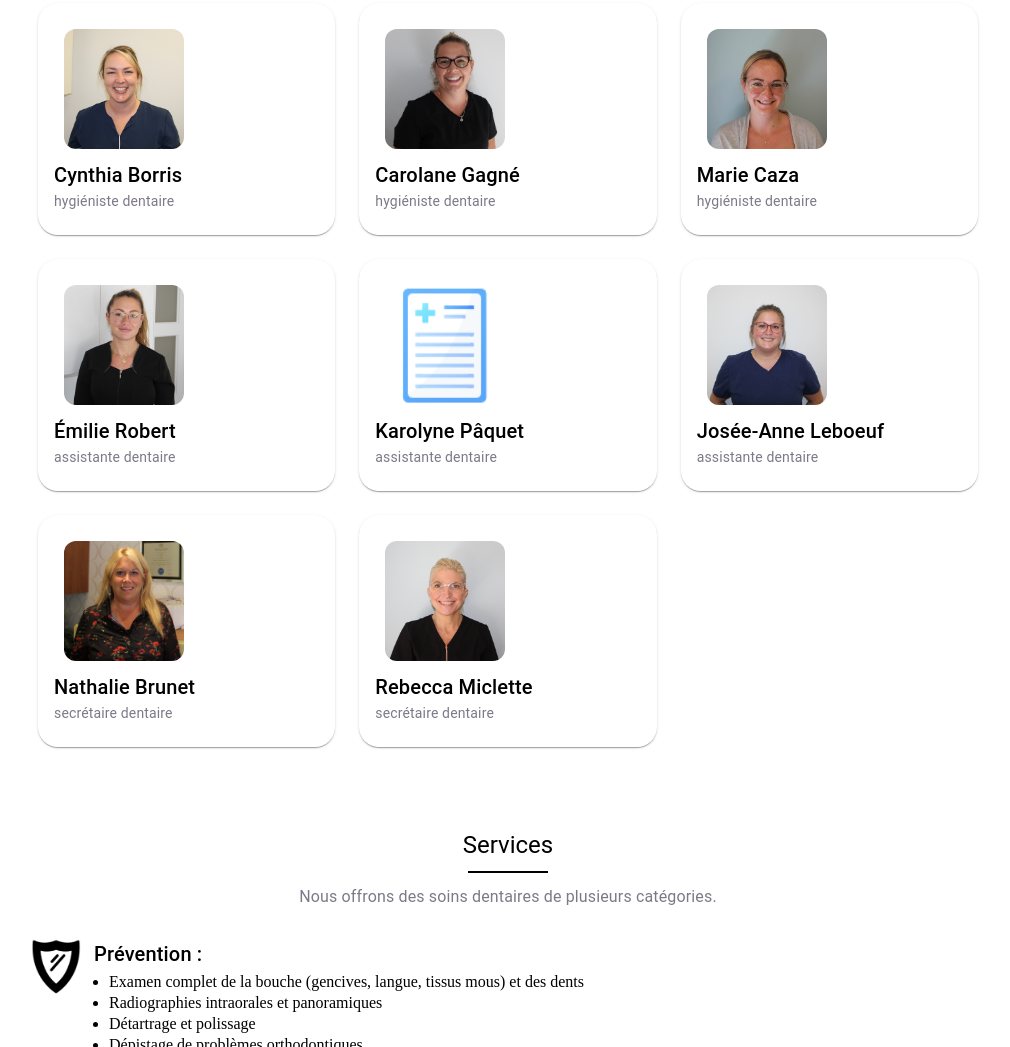
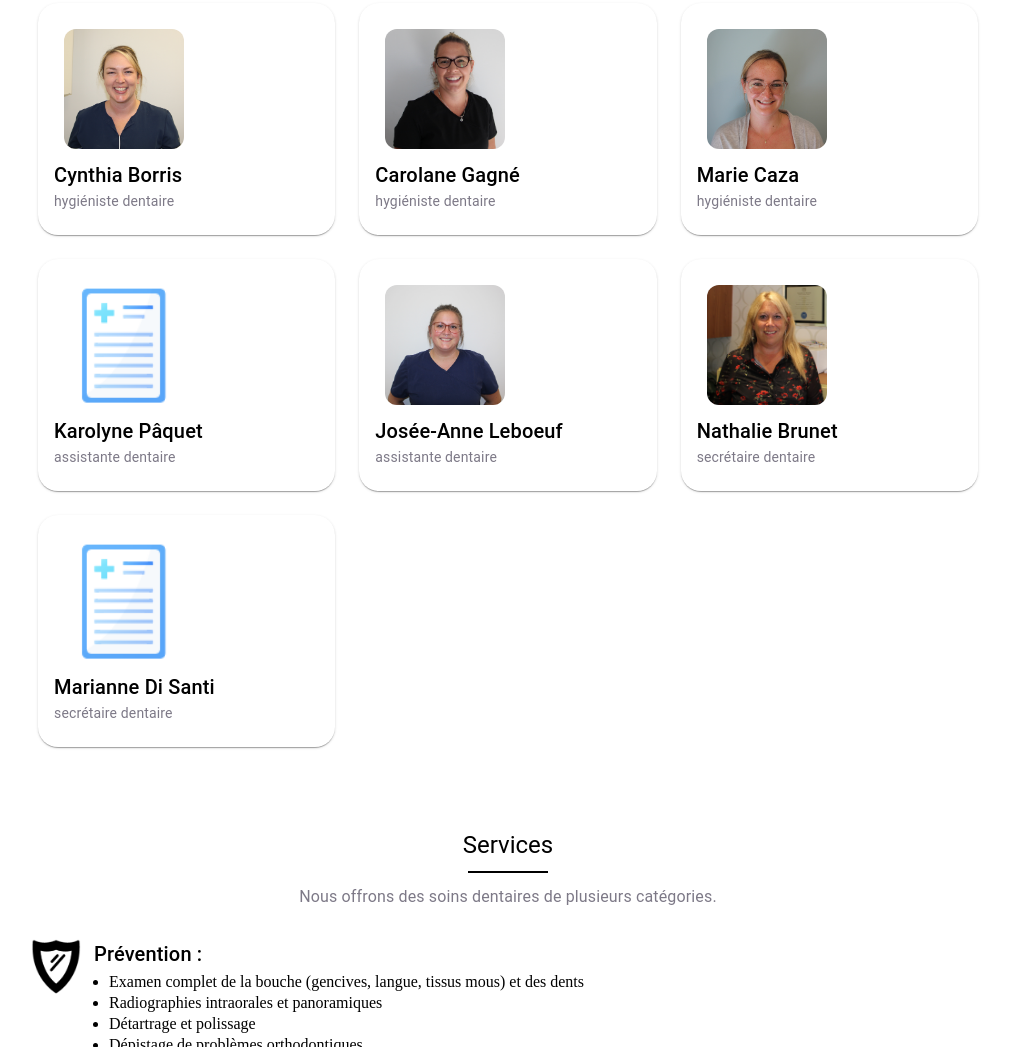
Before and after one commit to PascalOuimet/clinique-dentaire-allard-et-associes, a Gatsby site: page / in a window 1280 px wide. Shown: the part 893-1940 px from the top of the page, without its empty margins (132-1142 px from the left). Built offline with nearby package versions, Linux system fonts and the light colour scheme; Gatsby itself is replaced by a stand-in of ours.

Commit message:
Remove Rebecca and Emilie and add Marianne

```diff
--- a/src/components/team.tsx
+++ b/src/components/team.tsx
@@ -49,32 +49,26 @@ const Team = () => {
     },
     {
       id: 7,
-      image: "staff/emilie.jpg",
-      title: "Émilie Robert",
-      description: "assistante dentaire",
-    },
-    {
-      id: 8,
       image: "tracking-icon.png",
       title: "Karolyne Pâquet",
       description: "assistante dentaire",
     },
     {
-      id: 9,
+      id: 8,
       image: "staff/josee_anne.jpg",
       title: "Josée-Anne Leboeuf",
       description: "assistante dentaire",
     },
     {
-      id: 10,
+      id: 9,
       image: "staff/nathalie.jpg",
       title: "Nathalie Brunet",
       description: "secrétaire dentaire",
     },
     {
-      id: 11,
-      image: "staff/rebecca.jpg",
-      title: "Rebecca Miclette",
+      id: 10,
+      image: "tracking-icon.png",
+      title: "Marianne Di Santi",
       description: "secrétaire dentaire",
     }
   ]
```
Also changed, not shown: src/images/staff/rebecca.jpg (deleted).
